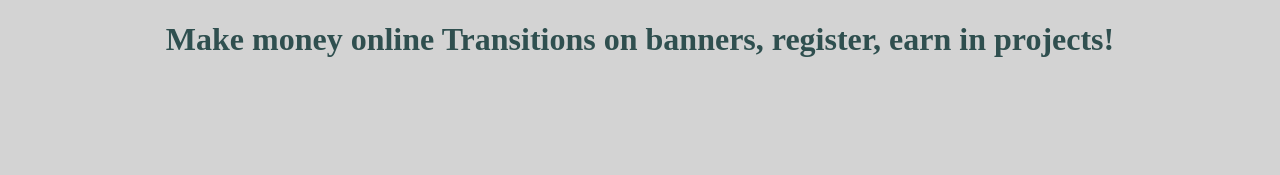
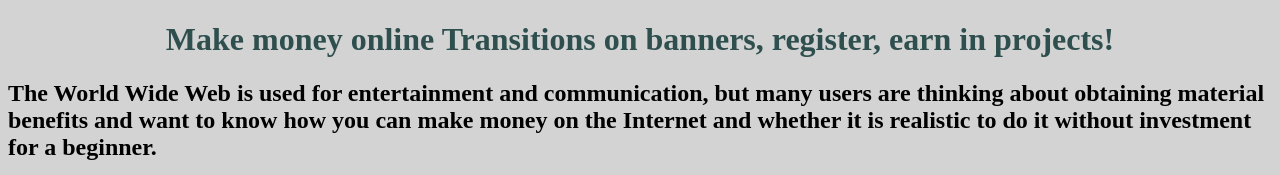
Before and after one commit to ovach231/first, a plain HTML site: page index.html in a window 1280 px wide. Shown: the top 175 px of the page. Drawn offline with Linux system fonts and the light colour scheme.

Commit message:
изменение текста

```diff
--- a/index.html
+++ b/index.html
@@ -19,6 +19,9 @@ color: rgb(47, 79, 79)
 Make money online
 Transitions on banners, register, earn in projects!
 </h1>
+  <h2>
+The World Wide Web is used for entertainment and communication, but many users are thinking about obtaining material benefits and want to know how you can make money on the Internet and whether it is realistic to do it without investment for a beginner.
+</h2>
 
 <body>
 
```
